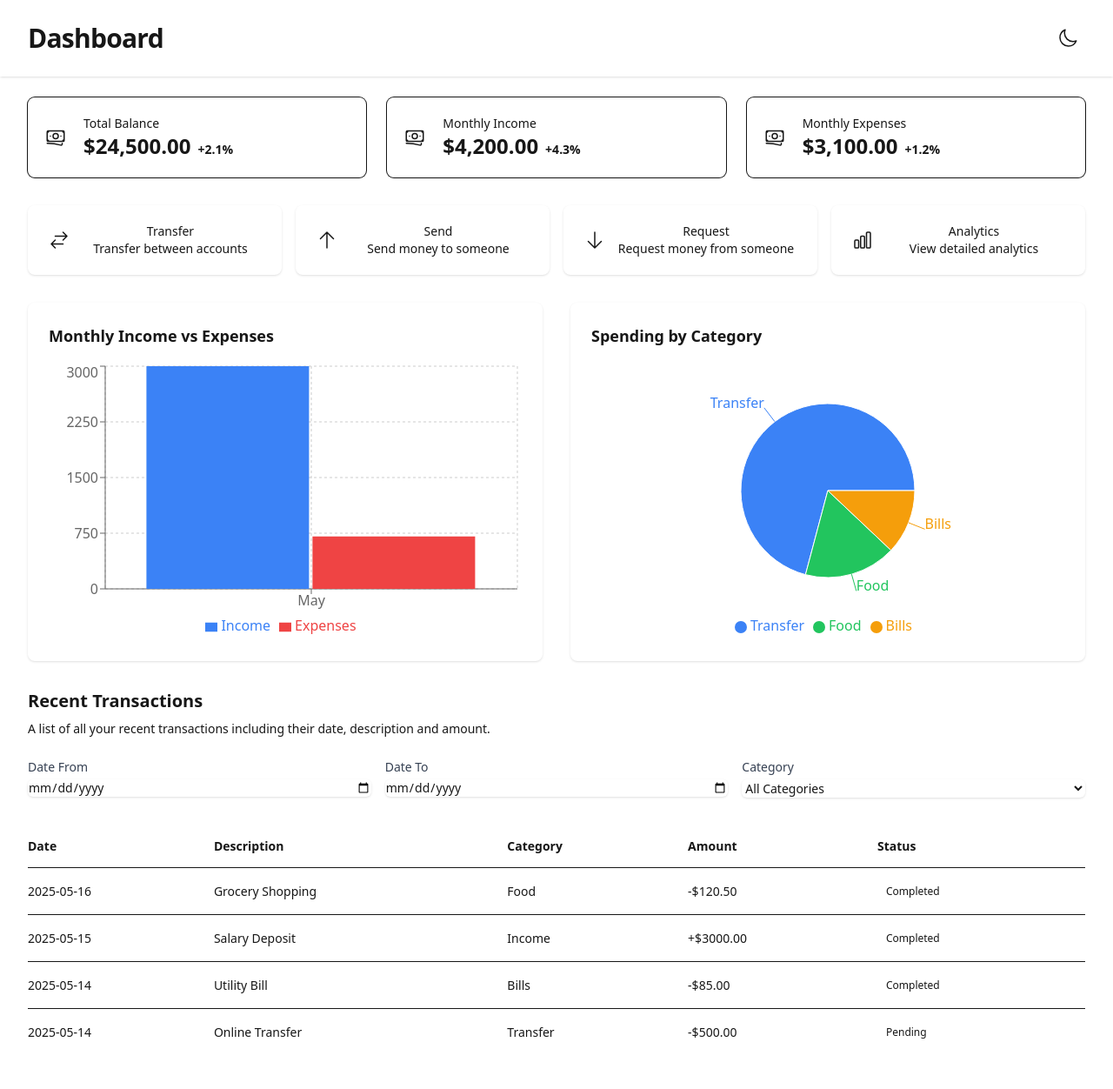
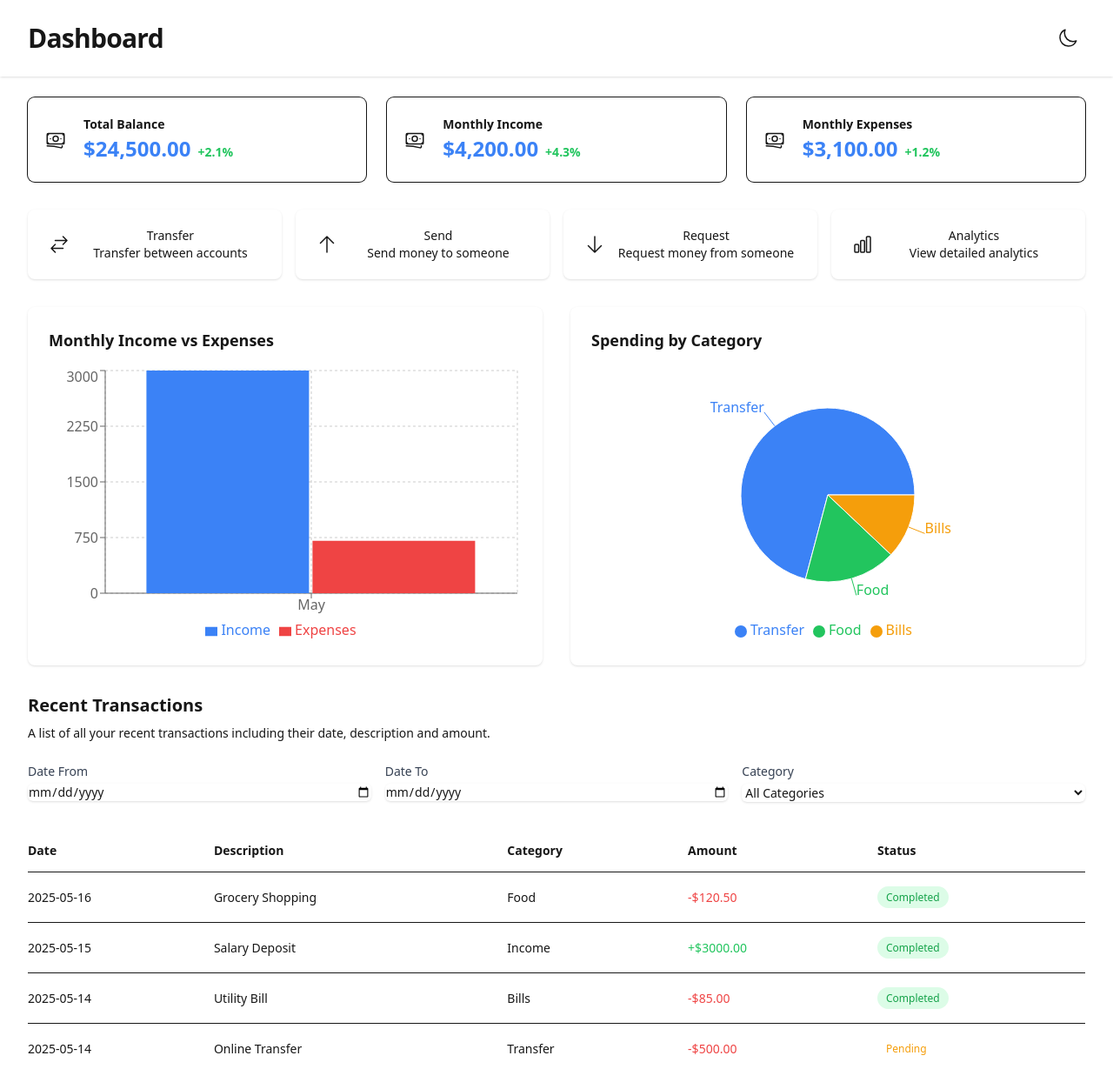
Before and after one commit to jasper-tech/Personal-Wallet, a Next.js app: page / in a window 1280 px wide. Shown: the top 1252 px of the page at 87% size. Built offline with nearby package versions, Linux system fonts and the light colour scheme.

Commit message:
color updates to ui

```diff
--- a/package.json
+++ b/package.json
@@ -22,9 +22,11 @@
     "@types/node": "^20",
     "@types/react": "^19",
     "@types/react-dom": "^19",
+    "autoprefixer": "^10.4.21",
     "eslint": "^9",
     "eslint-config-next": "15.3.2",
-    "tailwindcss": "^4",
+    "postcss": "^8.5.3",
+    "tailwindcss": "^4.1.7",
     "typescript": "^5"
   }
 }
--- a/src/app/components/StatsGrid.tsx
+++ b/src/app/components/StatsGrid.tsx
@@ -11,6 +11,34 @@ export interface StatItem {
 interface StatsGridProps {
   stats: StatItem[];
 }
+
+const styles = {
+  statAmount: {
+    fontSize: "1.5rem",
+    fontWeight: 600,
+    color: "var(--blue-accent-500)",
+  },
+  statName: {
+    fontSize: "0.875rem",
+    fontWeight: 700,
+    whiteSpace: "nowrap",
+    overflow: "hidden",
+    textOverflow: "ellipsis",
+  },
+  statChange: {
+    marginLeft: "0.5rem",
+    fontSize: "0.875rem",
+    fontWeight: 600,
+    display: "flex",
+    alignItems: "baseline",
+  },
+  increase: {
+    color: "var(--green-accent-500)",
+  },
+  decrease: {
+    color: "var(--red-accent-500)",
+  },
+};
 
 export default function StatsGrid({ stats }: StatsGridProps) {
   return (
@@ -30,20 +58,17 @@ export default function StatsGrid({ stats }: StatsGridProps) {
               </div>
               <div className="ml-5 w-0 flex-1">
                 <dl>
-                  <dt className="truncate text-sm font-medium text-muted-foreground">
-                    {stat.name}
-                  </dt>
+                  <dt style={styles.statName}>{stat.name}</dt>
                   <dd>
                     <div className="flex items-baseline">
-                      <p className="text-2xl font-semibold text-foreground">
-                        {stat.amount}
-                      </p>
+                      <p style={styles.statAmount}>{stat.amount}</p>
                       <p
-                        className={`ml-2 flex items-baseline text-sm font-semibold ${
-                          stat.changeType === "increase"
-                            ? "text-green-accent-600 dark:text-green-accent-400"
-                            : "text-red-accent-600 dark:text-red-accent-400"
-                        }`}
+                        style={{
+                          ...styles.statChange,
+                          ...(stat.changeType === "increase"
+                            ? styles.increase
+                            : styles.decrease),
+                        }}
                       >
                         {stat.change}
                       </p>
--- a/src/app/components/ThemeToggle.tsx
+++ b/src/app/components/ThemeToggle.tsx
@@ -13,7 +13,7 @@ export default function ThemeToggle() {
       aria-label="Toggle theme"
     >
       {theme === "dark" ? (
-        <SunIcon className="h-6 w-6 text-yellow-500" />
+        <SunIcon className="h-6 w-6 text-yellow-400" />
       ) : (
         <MoonIcon className="h-6 w-6 text-blue-accent-600" />
       )}
--- a/src/app/page.tsx
+++ b/src/app/page.tsx
@@ -11,6 +11,35 @@ import AnalyticsModal from "./components/AnalyticsModal";
 import TransactionFilters from "./components/TransactionFilters";
 import Charts from "./components/Charts";
 import ThemeToggle from "./components/ThemeToggle";
+
+const styles = {
+  positiveAmount: {
+    color: "var(--green-accent-500)",
+  },
+  negativeAmount: {
+    color: "var(--red-accent-500)",
+  },
+  statusCompleted: {
+    backgroundColor: "var(--green-accent-100)",
+    color: "var(--green-accent-600)",
+    borderRadius: "9999px",
+    padding: "0.25rem 0.625rem",
+    fontSize: "0.75rem",
+    fontWeight: 500,
+    display: "inline-flex",
+    alignItems: "center",
+  },
+  statusPending: {
+    backgroundColor: "var(--yellow-accent-100)",
+    color: "var(--warning)",
+    borderRadius: "9999px",
+    padding: "0.25rem 0.625rem",
+    fontSize: "0.75rem",
+    fontWeight: 500,
+    display: "inline-flex",
+    alignItems: "center",
+  },
+};
 
 export default function Home() {
   const [showTransferModal, setShowTransferModal] = useState(false);
@@ -93,19 +122,19 @@ export default function Home() {
                 <table className="min-w-full divide-y divide-border">
                   <thead>
                     <tr>
-                      <th className="py-3.5 pl-4 pr-3 text-left text-sm font-semibold text-foreground sm:pl-0">
+                      <th className="py-3.5 pl-4 pr-3 text-left text-sm font-semibold  sm:pl-0">
                         Date
                       </th>
-                      <th className="px-3 py-3.5 text-left text-sm font-semibold text-foreground">
+                      <th className="px-3 py-3.5 text-left text-sm font-semibold ">
                         Description
                       </th>
-                      <th className="px-3 py-3.5 text-left text-sm font-semibold text-foreground">
+                      <th className="px-3 py-3.5 text-left text-sm font-semibold ">
                         Category
                       </th>
-                      <th className="px-3 py-3.5 text-left text-sm font-semibold text-foreground">
+                      <th className="px-3 py-3.5 text-left text-sm font-semibold ">
                         Amount
                       </th>
-                      <th className="px-3 py-3.5 text-left text-sm font-semibold text-foreground">
+                      <th className="px-3 py-3.5 text-left text-sm font-semibold ">
                         Status
                       </th>
                     </tr>
@@ -123,11 +152,12 @@ export default function Home() {
                           {transaction.category}
                         </td>
                         <td
-                          className={`whitespace-nowrap px-3 py-4 text-sm ${
+                          className="whitespace-nowrap px-3 py-4 text-sm"
+                          style={
                             transaction.amount >= 0
-                              ? "text-green-accent-600 dark:text-green-accent-400"
-                              : "text-red-accent-600 dark:text-red-accent-400"
-                          }`}
+                              ? styles.positiveAmount
+                              : styles.negativeAmount
+                          }
                         >
                           {transaction.amount >= 0
                             ? `+$${transaction.amount.toFixed(2)}`
@@ -135,11 +165,11 @@ export default function Home() {
                         </td>
                         <td className="whitespace-nowrap px-3 py-4 text-sm">
                           <span
-                            className={`inline-flex items-center rounded-full px-2.5 py-0.5 text-xs font-medium ${
+                            style={
                               transaction.status === "Completed"
-                                ? "bg-green-accent-100 text-green-accent-700 dark:bg-green-accent-900/30 dark:text-green-accent-400"
-                                : "bg-yellow-accent-100 text-yellow-accent-700 dark:bg-yellow-accent-900/30 dark:text-yellow-accent-400"
-                            }`}
+                                ? styles.statusCompleted
+                                : styles.statusPending
+                            }
                           >
                             {transaction.status}
                           </span>
--- /dev/null
+++ b/tailwind.config.ts
@@ -0,0 +1,49 @@
+import type { Config } from "tailwindcss";
+
+const config: Config = {
+  content: [
+    "./src/pages/**/*.{js,ts,jsx,tsx,mdx}",
+    "./src/components/**/*.{js,ts,jsx,tsx,mdx}",
+    "./src/app/**/*.{js,ts,jsx,tsx,mdx}",
+  ],
+  darkMode: "class",
+  theme: {
+    extend: {
+      colors: {
+        "blue-accent": {
+          50: "var(--blue-accent-50)",
+          100: "var(--blue-accent-100)",
+          200: "var(--blue-accent-200)",
+          300: "var(--blue-accent-300)",
+          400: "var(--blue-accent-400)",
+          500: "var(--blue-accent-500)",
+          600: "var(--blue-accent-600)",
+          700: "var(--blue-accent-700)",
+        },
+        "green-accent": {
+          50: "var(--green-accent-50)",
+          100: "var(--green-accent-100)",
+          200: "var(--green-accent-200)",
+          300: "var(--green-accent-300)",
+          400: "var(--green-accent-400)",
+          500: "var(--green-accent-500)",
+          600: "var(--green-accent-600)",
+          700: "var(--green-accent-700)",
+        },
+        "red-accent": {
+          50: "var(--red-accent-50)",
+          100: "var(--red-accent-100)",
+          200: "var(--red-accent-200)",
+          300: "var(--red-accent-300)",
+          400: "var(--red-accent-400)",
+          500: "var(--red-accent-500)",
+          600: "var(--red-accent-600)",
+          700: "var(--red-accent-700)",
+        },
+      },
+    },
+  },
+  plugins: [],
+};
+
+export default config;
```
Also changed, not shown: 1 other file (tests, documents, lock files or other folders).
